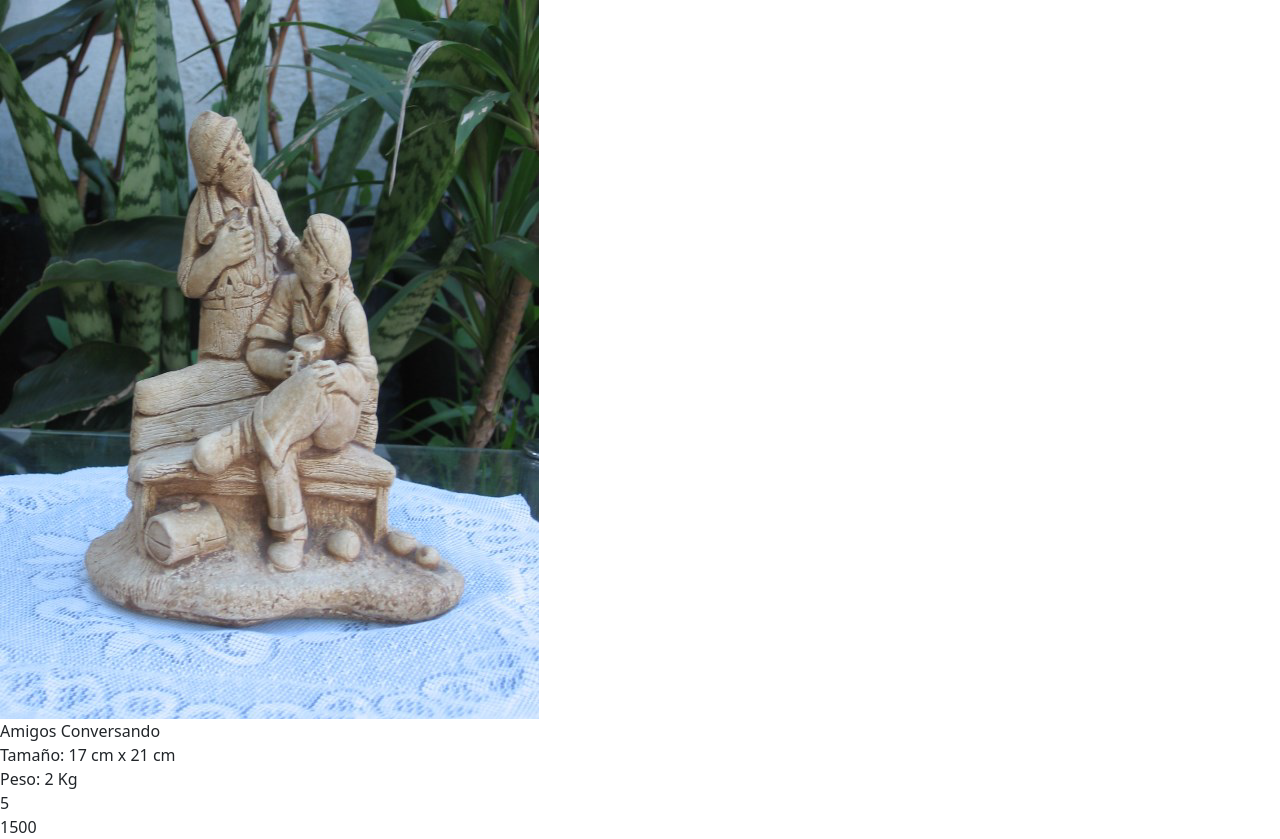
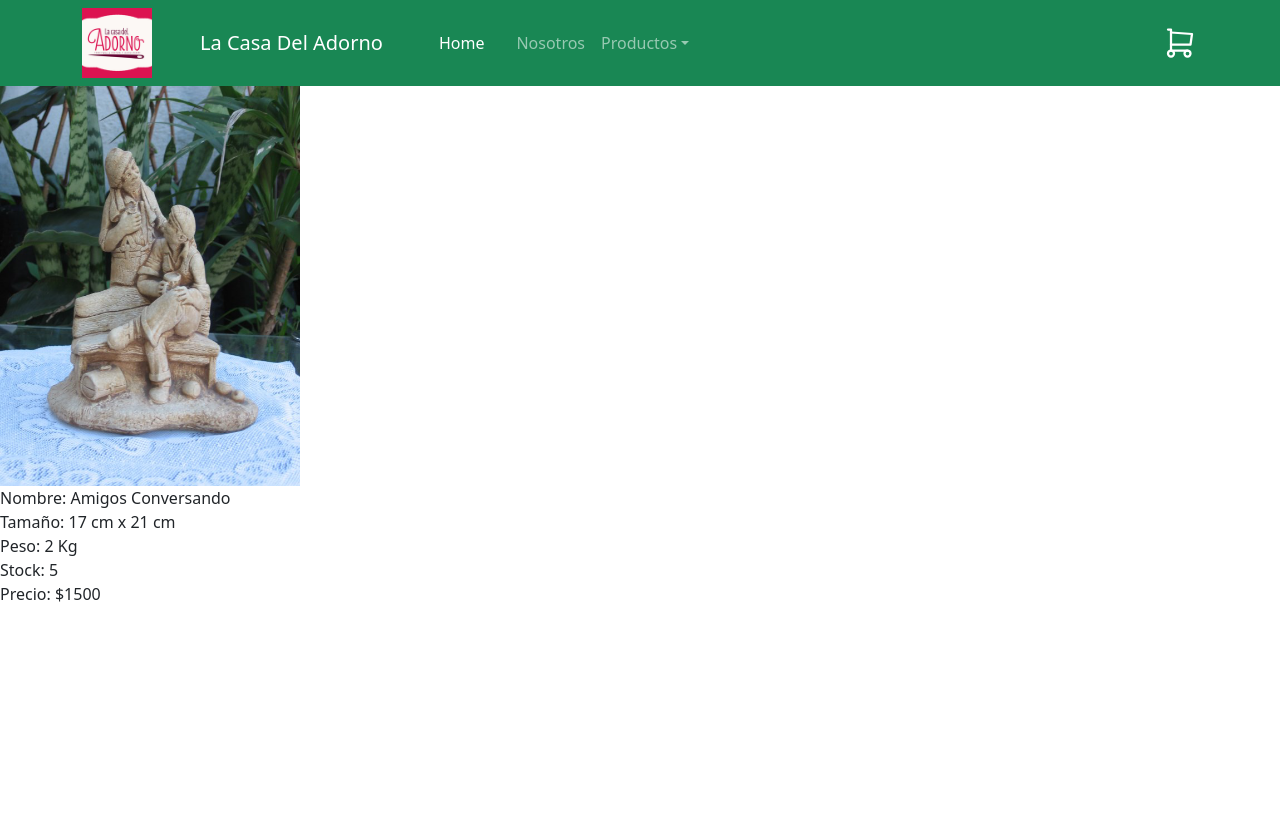
Before and after one commit to TiagoAcosta1990/segundaEntregaReact-tiagoAcosta, a React (Create React App) app: page /detail/1 in a window 1280 px wide. After the commit the page ends 800 px from the top, so only its background shows below. Built offline with nearby package versions, Linux system fonts and the light colour scheme.

Commit message:
Finalizando entrega

```diff
--- a/src/App.css
+++ b/src/App.css
@@ -62,3 +62,7 @@
   border: none;
   border-radius: .2rem;
 }
+
+.imagenDetail{
+  height: 400px;
+}
--- a/src/components/Item.js
+++ b/src/components/Item.js
@@ -18,7 +18,7 @@ const Item = ({ product }) => {
                     </div>
 
                 </Card.Text>
-                <button className='botonDetalle'><Link to="/detail/ItemDetailContainer" className="links text-white px-3 py-2 rounded-md text-sm font-medium" aria-current="page">Ver Detalles</Link></button>
+                <button className='botonDetalle'><Link to="/item/identificacion" className="links text-white px-3 py-2 rounded-md text-sm font-medium" aria-current="page">Ver Detalles</Link></button>
                 <Button variant="success">AGREGAR AL CARRITO</Button>
               </Card.Body>
             </Card>
--- a/src/components/ItemDetail.js
+++ b/src/components/ItemDetail.js
@@ -3,12 +3,12 @@ const ItemDetail = ({ item }) => {
     return (
       <div>
 
-        <img src={item.img} alt={item.name} />
-        <div>{item.name}</div>
+        <img className="imagenDetail" src={item.img} alt={item.name} />
+        <div>Nombre: {item.name}</div>
         <div>{item.description}</div>
         <div>{item.peso}</div>
-        <div>{item.stock}</div>
-        <div>{item.price}</div>
+        <div>Stock: {item.stock}</div>
+        <div>Precio: ${item.price}</div>
 
       </div>
     );
--- a/src/router/index.js
+++ b/src/router/index.js
@@ -4,6 +4,7 @@ import App from "../App";
 import Category from "../views/category";
 import Item from "../views/item";
 import ItemDetailContainer from "../components/ItemDetailContainer"
+import ItemView from "../views/item";
 
 export const router = createBrowserRouter([
   {
@@ -20,7 +21,7 @@ export const router = createBrowserRouter([
   },
   {
     path: "/detail/:id",
-    element: <ItemDetailContainer />
+    element: <ItemView />
   },
 
 ]);
--- a/src/views/category.js
+++ b/src/views/category.js
@@ -4,7 +4,7 @@ import { Layout } from "../components/Layout";
 
 const CategoryView = () => {
   const { category } = useParams();
-  // const categories = item.filter((product) => product.category === category);
+
 
   return (
     <Layout>
--- a/src/views/item.js
+++ b/src/views/item.js
@@ -1,3 +1,4 @@
+
 import ItemDetailContainer from "../components/ItemDetailContainer";
 import { Layout } from "../components/Layout";
 
```
